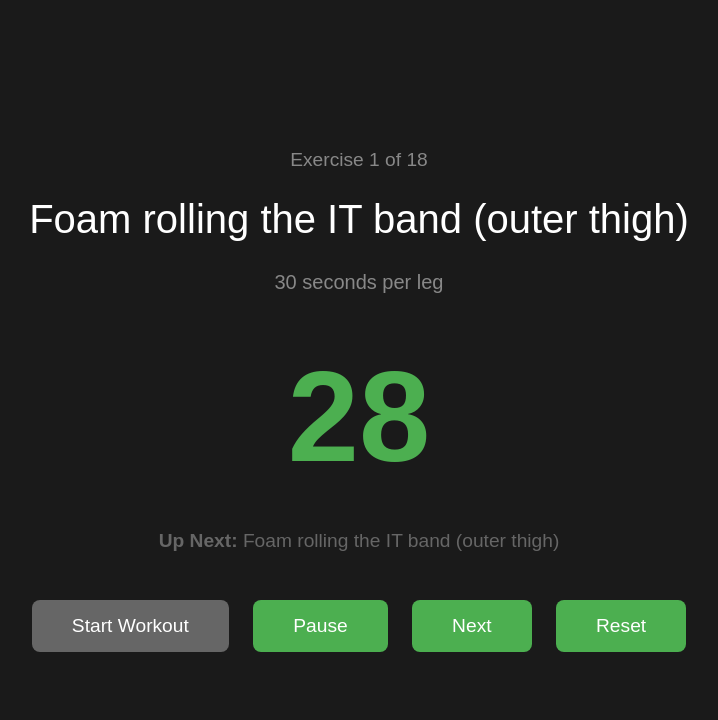
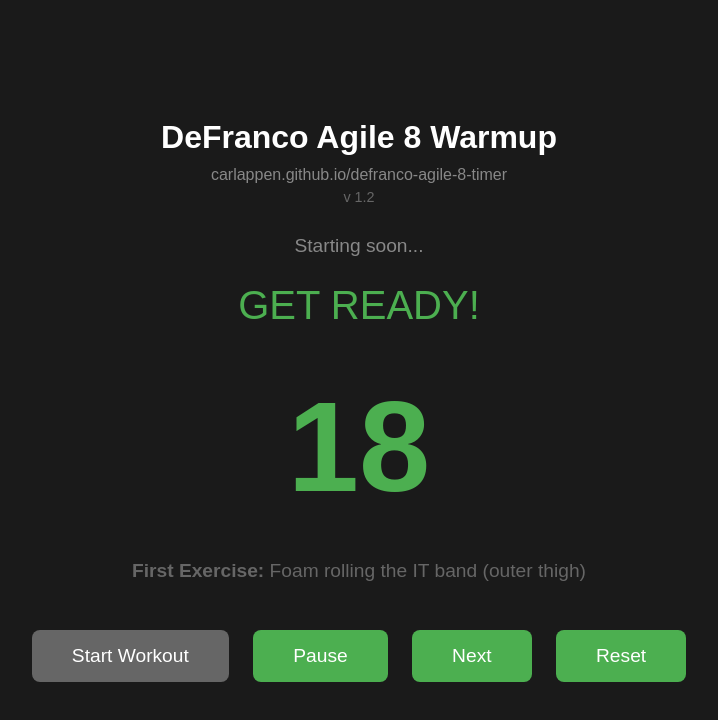
Before and after one commit to carlappen/defranco-agile-8-timer, a plain HTML site: page index.html in a window 1280 px wide. Both pictures are taken after a click on the button "Start Workout". Shown: the whole page, without its empty margins (281-999 px from the left). Drawn offline with Linux system fonts and the light colour scheme.

Commit message:
Enhance workout timer with rest durations and get ready phase
Added restDuration property to exercises and implemented a get ready phase before the workout starts.

```diff
--- a/index.html
+++ b/index.html
@@ -82,6 +82,11 @@
 </head>
 <body>
     <div class="container">
+        <div style="margin-bottom: 30px;">
+            <h1 style="font-size: 2em; margin-bottom: 10px;">DeFranco Agile 8 Warmup</h1>
+            <div style="font-size: 1em; color: #888;">carlappen.github.io/defranco-agile-8-timer</div>
+            <div style="font-size: 0.9em; color: #666; margin-top: 5px;">v 1.2</div>
+        </div>
         <div class="progress" id="progress"></div>
         <div class="exercise-name" id="exerciseName"></div>
         <div class="timer" id="timer"></div>
@@ -96,24 +101,24 @@
 
     <script>
         const exercises = [
-            { name: "Foam rolling the IT band (outer thigh)", duration: 30, note: "30 seconds per leg" },
-            { name: "Foam rolling the IT band (outer thigh)", duration: 30, note: "Second leg" },
-            { name: "Glute/piriformis myofascial release with a tennis ball", duration: 30, note: "30 seconds per side" },
-            { name: "Glute/piriformis myofascial release with a tennis ball", duration: 30, note: "Second side" },
-            { name: "Foam rolling the adductors (inner thigh)", duration: 30, note: "30 seconds per leg" },
-            { name: "Foam rolling the adductors (inner thigh)", duration: 30, note: "Second leg" },
-            { name: "Rollovers into V-sits", duration: 35, note: "10 reps" },
-            { name: "Forward and backward fire hydrant circles", duration: 35, note: "10 reps per leg" },
-            { name: "Forward and backward fire hydrant circles", duration: 35, note: "Second leg" },
-            { name: "Groiners", duration: 35, note: "10 reps per leg" },
-            { name: "Groiners", duration: 35, note: "Second leg" },
-            { name: "Frog jumps", duration: 35, note: "10 reps" },
-            { name: "Kneeling hip flexor stretch", duration: 10, note: "10 seconds per leg - Round 1" },
-            { name: "Kneeling hip flexor stretch", duration: 10, note: "Second leg - Round 1" },
-            { name: "Kneeling hip flexor stretch", duration: 10, note: "10 seconds per leg - Round 2" },
-            { name: "Kneeling hip flexor stretch", duration: 10, note: "Second leg - Round 2" },
-            { name: "Kneeling hip flexor stretch", duration: 10, note: "10 seconds per leg - Round 3" },
-            { name: "Kneeling hip flexor stretch", duration: 10, note: "Second leg - Round 3" }
+            { name: "Foam rolling the IT band (outer thigh)", duration: 30, note: "30 seconds per leg", restDuration: 10 },
+            { name: "Foam rolling the IT band (outer thigh)", duration: 30, note: "Second leg", restDuration: 15 },
+            { name: "Glute/piriformis myofascial release with a tennis ball", duration: 30, note: "30 seconds per side", restDuration: 10 },
+            { name: "Glute/piriformis myofascial release with a tennis ball", duration: 30, note: "Second side", restDuration: 15 },
+            { name: "Foam rolling the adductors (inner thigh)", duration: 30, note: "30 seconds per leg", restDuration: 10 },
+            { name: "Foam rolling the adductors (inner thigh)", duration: 30, note: "Second leg", restDuration: 15 },
+            { name: "Rollovers into V-sits", duration: 35, note: "10 reps", restDuration: 15 },
+            { name: "Forward and backward fire hydrant circles", duration: 35, note: "10 reps per leg", restDuration: 10 },
+            { name: "Forward and backward fire hydrant circles", duration: 35, note: "Second leg", restDuration: 15 },
+            { name: "Groiners", duration: 35, note: "10 reps per leg", restDuration: 10 },
+            { name: "Groiners", duration: 35, note: "Second leg", restDuration: 15 },
+            { name: "Frog jumps", duration: 35, note: "10 reps", restDuration: 15 },
+            { name: "Kneeling hip flexor stretch", duration: 10, note: "10 seconds per leg - Round 1", restDuration: 10 },
+            { name: "Kneeling hip flexor stretch", duration: 10, note: "Second leg - Round 1", restDuration: 10 },
+            { name: "Kneeling hip flexor stretch", duration: 10, note: "10 seconds per leg - Round 2", restDuration: 10 },
+            { name: "Kneeling hip flexor stretch", duration: 10, note: "Second leg - Round 2", restDuration: 10 },
+            { name: "Kneeling hip flexor stretch", duration: 10, note: "10 seconds per leg - Round 3", restDuration: 10 },
+            { name: "Kneeling hip flexor stretch", duration: 10, note: "Second leg - Round 3", restDuration: 0 }
         ];
 
         let currentExerciseIndex = 0;
@@ -122,6 +127,7 @@
         let isPaused = false;
         let interval = null;
         let isBreak = false;
+        let isGetReady = false;
 
         const timerDisplay = document.getElementById('timer');
         const exerciseNameDisplay = document.getElementById('exerciseName');
@@ -132,28 +138,33 @@
         const nextBtn = document.getElementById('nextBtn');
 
         function updateDisplay() {
-            if (isBreak) {
+            if (isGetReady) {
+                exerciseNameDisplay.innerHTML = '<span style="color: #4CAF50;">GET READY!</span>';
+                timerDisplay.classList.remove('break');
+                progressDisplay.textContent = 'Starting soon...';
+                nextExerciseDisplay.innerHTML = `<strong>First Exercise:</strong> ${exercises[0].name}`;
+            } else if (isBreak) {
                 const nextExercise = exercises[currentExerciseIndex + 1];
                 exerciseNameDisplay.innerHTML = `<span class="break-text">REST</span><br><small style="font-size: 0.4em; color: #888;">Next: ${nextExercise.name}</small>`;
                 timerDisplay.classList.add('break');
+                progressDisplay.textContent = `Exercise ${currentExerciseIndex + 1} of ${exercises.length}`;
+                nextExerciseDisplay.innerHTML = '';
             } else {
                 const exercise = exercises[currentExerciseIndex];
                 exerciseNameDisplay.innerHTML = `${exercise.name}<br><small style="font-size: 0.5em; color: #888;">${exercise.note}</small>`;
                 timerDisplay.classList.remove('break');
+                progressDisplay.textContent = `Exercise ${currentExerciseIndex + 1} of ${exercises.length}`;
+
+                // Show next exercise
+                if (currentExerciseIndex < exercises.length - 1) {
+                    const nextExercise = exercises[currentExerciseIndex + 1];
+                    nextExerciseDisplay.innerHTML = `<strong>Up Next:</strong> ${nextExercise.name}`;
+                } else {
+                    nextExerciseDisplay.innerHTML = `<strong>Up Next:</strong> Workout Complete!`;
+                }
             }
 
             timerDisplay.textContent = timeRemaining;
-            progressDisplay.textContent = `Exercise ${currentExerciseIndex + 1} of ${exercises.length}`;
-
-            // Show next exercise
-            if (!isBreak && currentExerciseIndex < exercises.length - 1) {
-                const nextExercise = exercises[currentExerciseIndex + 1];
-                nextExerciseDisplay.innerHTML = `<strong>Up Next:</strong> ${nextExercise.name}`;
-            } else if (!isBreak && currentExerciseIndex === exercises.length - 1) {
-                nextExerciseDisplay.innerHTML = `<strong>Up Next:</strong> Workout Complete!`;
-            } else {
-                nextExerciseDisplay.innerHTML = '';
-            }
         }
 
         function startExercise() {
@@ -164,7 +175,14 @@
 
         function startBreak() {
             isBreak = true;
-            timeRemaining = 5;
+            timeRemaining = exercises[currentExerciseIndex].restDuration;
+            updateDisplay();
+        }
+
+        function startGetReady() {
+            isGetReady = true;
+            isBreak = false;
+            timeRemaining = 20;
             updateDisplay();
         }
 
@@ -175,7 +193,11 @@
             updateDisplay();
 
             if (timeRemaining <= 0) {
-                if (isBreak) {
+                if (isGetReady) {
+                    // Get ready period is over, start first exercise
+                    isGetReady = false;
+                    startExercise();
+                } else if (isBreak) {
                     // Break is over, start next exercise
                     currentExerciseIndex++;
                     if (currentExerciseIndex >= exercises.length) {
@@ -185,9 +207,13 @@
                     }
                     startExercise();
                 } else {
-                    // Exercise is over, start break (unless it's the last exercise)
-                    if (currentExerciseIndex < exercises.length - 1) {
+                    // Exercise is over, start break (unless it's the last exercise or rest is 0)
+                    if (currentExerciseIndex < exercises.length - 1 && exercises[currentExerciseIndex].restDuration > 0) {
                         startBreak();
+                    } else if (currentExerciseIndex < exercises.length - 1) {
+                        // No rest, go straight to next exercise
+                        currentExerciseIndex++;
+                        startExercise();
                     } else {
                         finishWorkout();
                     }
@@ -200,7 +226,7 @@
                 isRunning = true;
                 isPaused = false;
                 currentExerciseIndex = 0;
-                startExercise();
+                startGetReady();
                 interval = setInterval(tick, 1000);
                 startBtn.disabled = true;
                 pauseBtn.disabled = false;
@@ -217,7 +243,11 @@
             if (!isRunning) return;
 
             // Skip to next exercise or break
-            if (isBreak) {
+            if (isGetReady) {
+                // Skip get ready, go straight to first exercise
+                isGetReady = false;
+                startExercise();
+            } else if (isBreak) {
                 currentExerciseIndex++;
                 if (currentExerciseIndex >= exercises.length) {
                     finishWorkout();
@@ -225,8 +255,11 @@
                 }
                 startExercise();
             } else {
-                if (currentExerciseIndex < exercises.length - 1) {
+                if (currentExerciseIndex < exercises.length - 1 && exercises[currentExerciseIndex].restDuration > 0) {
                     startBreak();
+                } else if (currentExerciseIndex < exercises.length - 1) {
+                    currentExerciseIndex++;
+                    startExercise();
                 } else {
                     finishWorkout();
                 }
@@ -237,6 +270,7 @@
             clearInterval(interval);
             isRunning = false;
             isPaused = false;
+            isGetReady = false;
             currentExerciseIndex = 0;
             timeRemaining = 0;
             isBreak = false;
```
